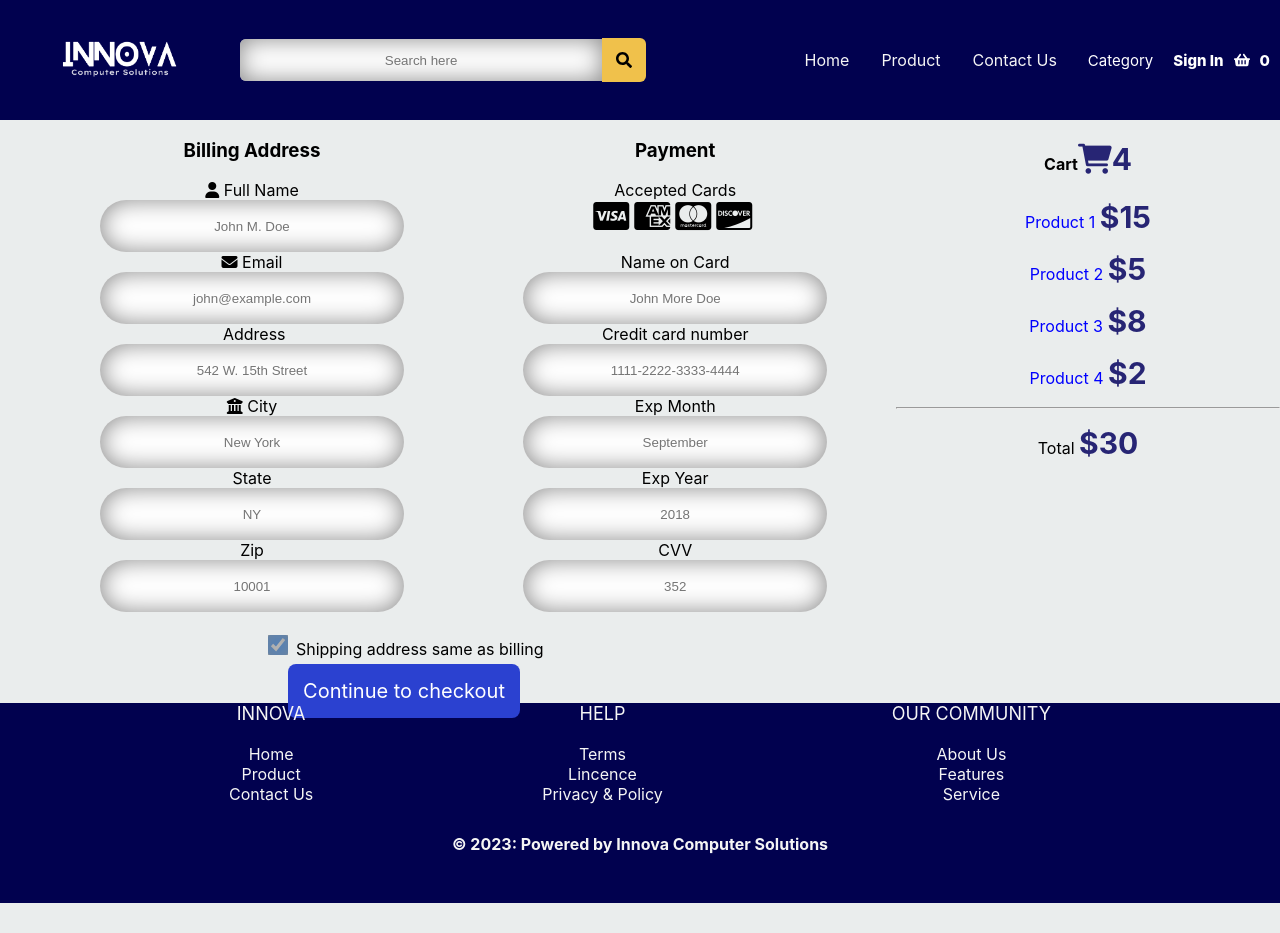
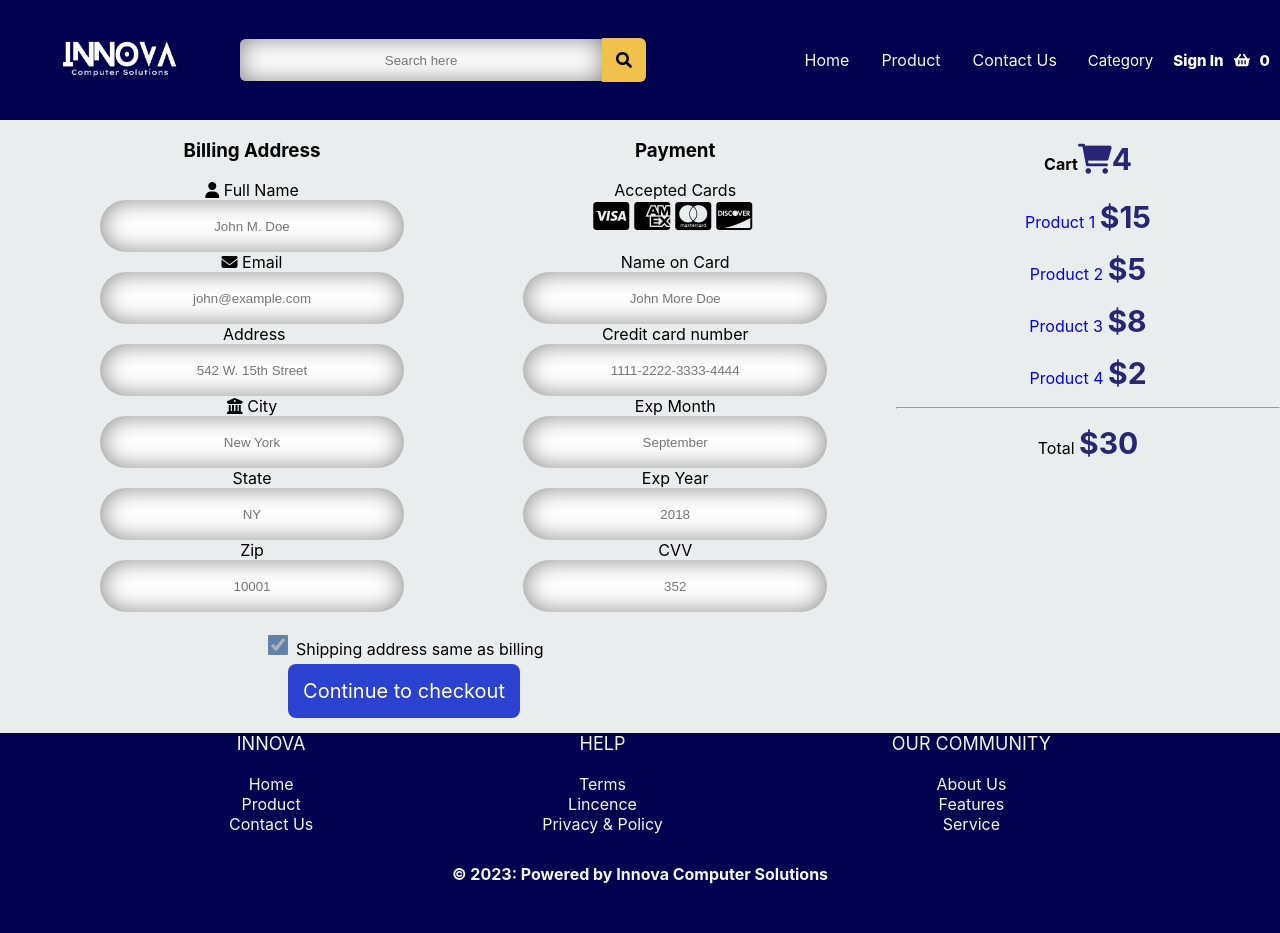
Before and after one commit to KRMadhusanka99/SENG_22212_Ecommerce_Web_Project, a React (Create React App) app in the folder frontend-app/: page /checkout in a window 1280 px wide. Before the commit the page ends 903 px from the top, so only its background shows below. Built offline with nearby package versions, Linux system fonts and the light colour scheme; no server answers.

Commit message:
payment checkout

```diff
--- a/frontend-app/src/paymentCheckout/PaymentCheckout.css
+++ b/frontend-app/src/paymentCheckout/PaymentCheckout.css
@@ -1,5 +1,6 @@
 .outer{
     padding-top: 120px;
+    padding-bottom: 30px;
     display: flex;
     flex-direction: row;
     justify-content: space-between;
```
